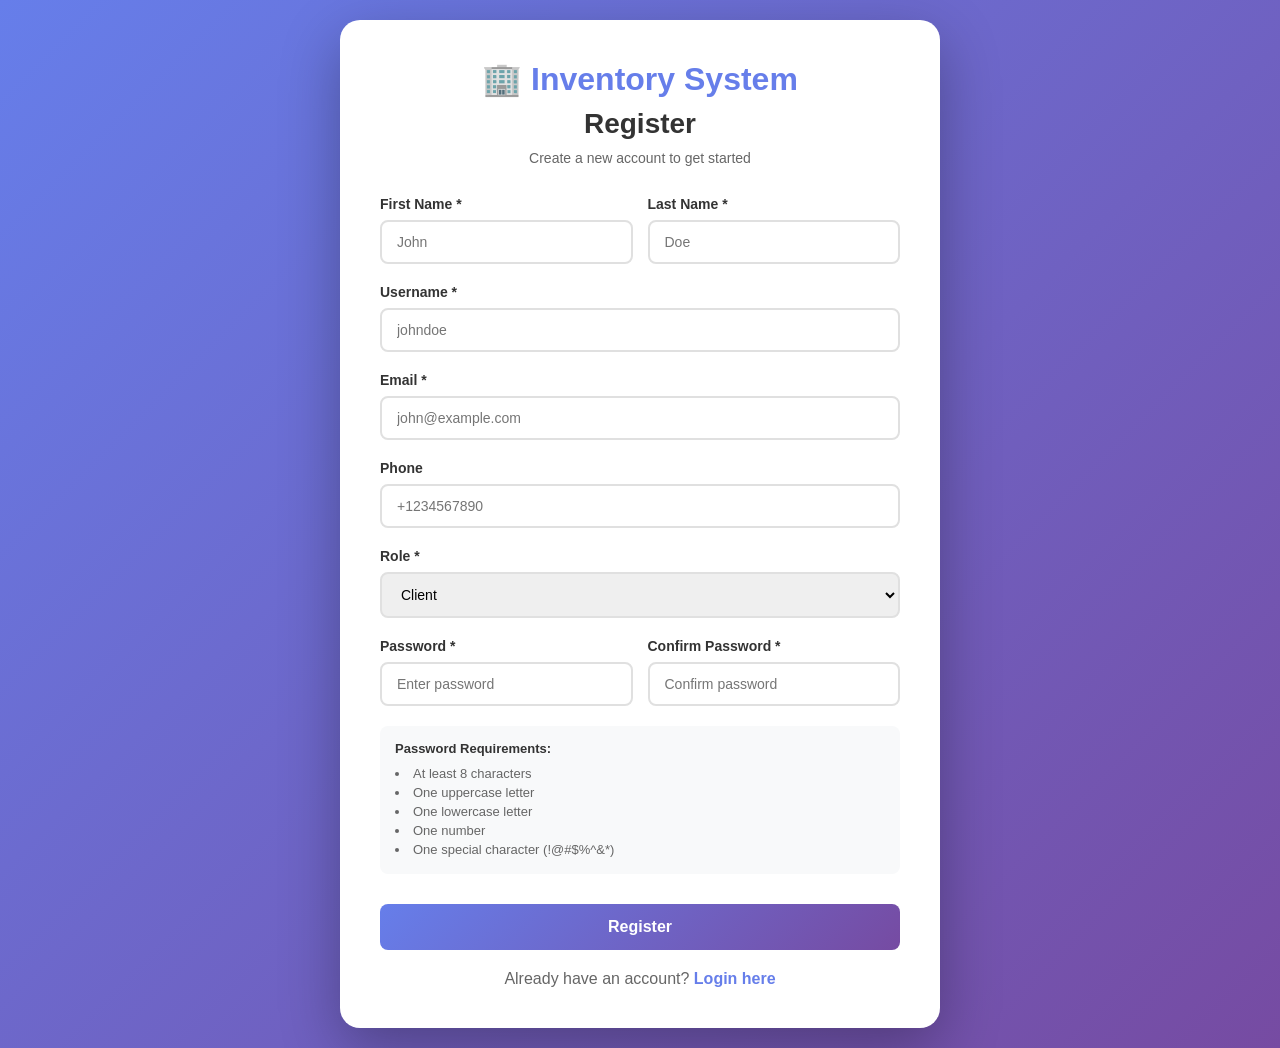
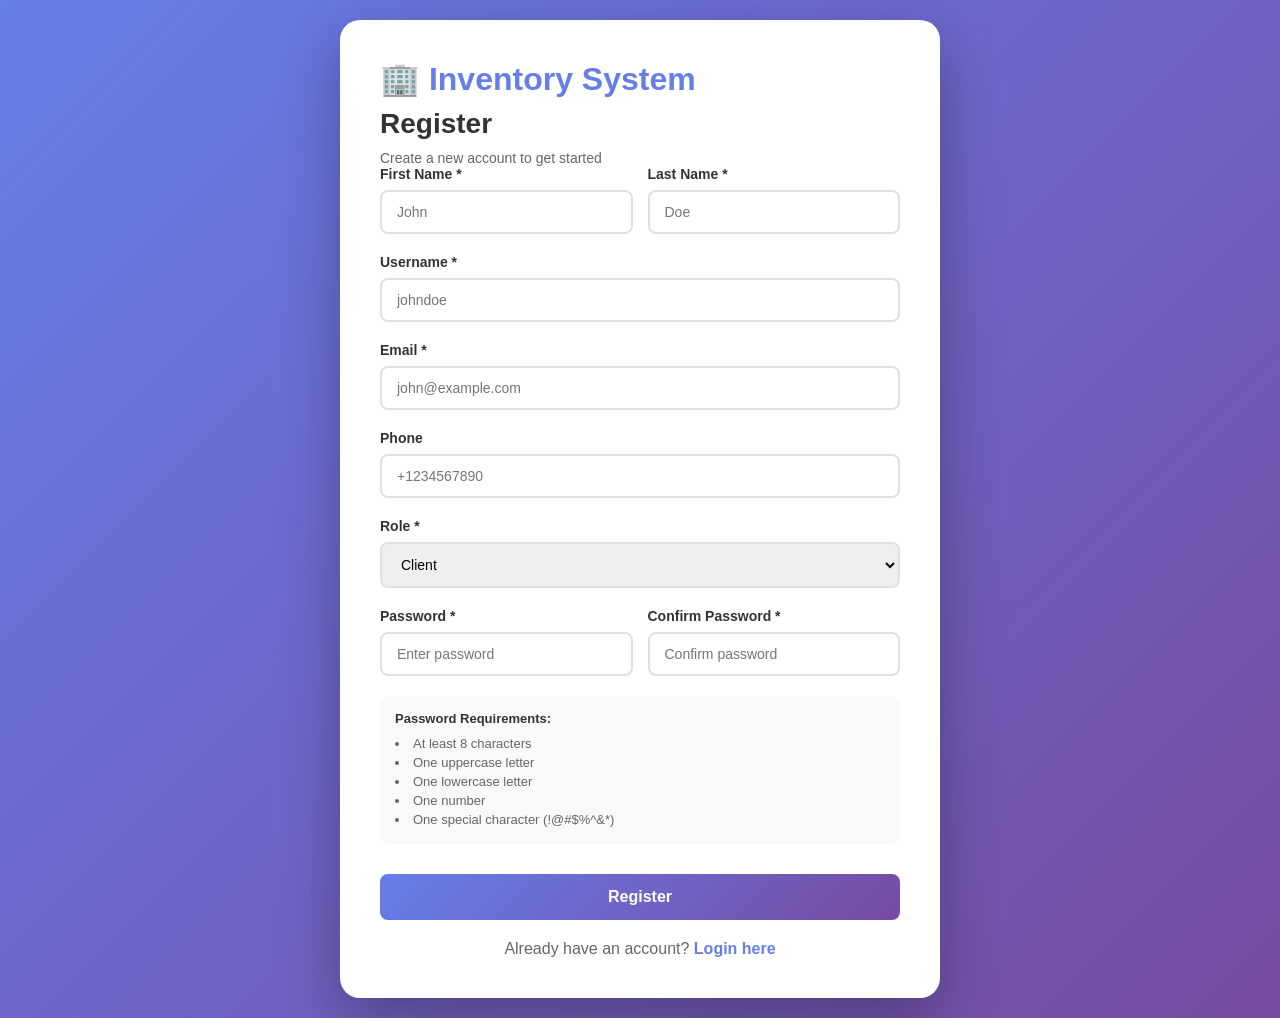

Add new features: Alerts system, Transactions tracking, Orders management, Shop/Client ordering, Admin dashboard enhancements

--- a/frontend/css/style.css
+++ b/frontend/css/style.css
@@ -49,6 +49,25 @@ body {
     }
 }
 
+/* Error Toast Notification */
+.error-toast {
+    position: fixed;
+    top: 20px;
+    right: 20px;
+    background: #dc3545;
+    color: white;
+    padding: 15px 25px;
+    border-radius: 8px;
+    box-shadow: 0 4px 12px rgba(0,0,0,0.2);
+    z-index: 10000;
+    animation: slideIn 0.3s ease;
+}
+@keyframes fadeOut {
+    from { opacity: 1; }
+    to { opacity: 0; }
+}
+}
+
 /* Auth Header */
 .auth-header {
     text-align: center;
